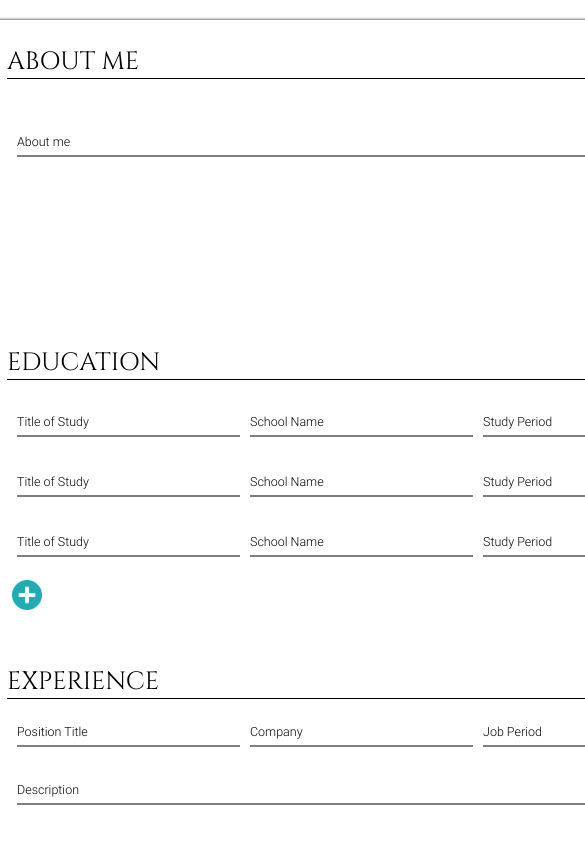
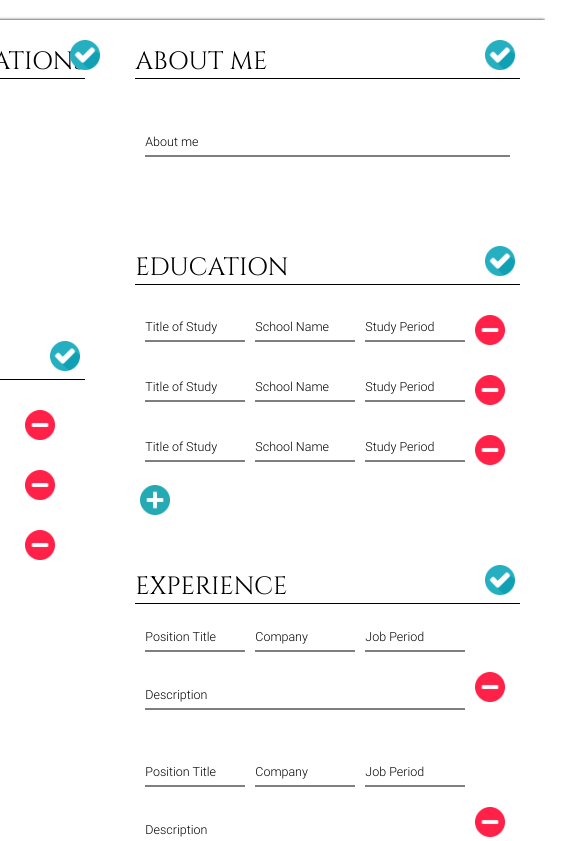
Before and after one commit to NestorNebula/cv-application, a React (Vite) app: page / in a window 390 px wide. Shown: the top 841 px of the page, 585 px wide, since content can reach past the window. Built offline with nearby package versions, Linux system fonts and the light colour scheme.

Commit message:
refactor: change sections order and responsiveness

```diff
--- a/src/App.css
+++ b/src/App.css
@@ -72,14 +72,21 @@ main {
   box-shadow: 0px 0px 3px black;
   justify-self: center;
   font-size: 1.75rem;
-  min-width: min(100vw, 800px);
+  min-width: min(95vw, 800px);
+}
+
+.aside,
+.mainsection {
+  display: grid;
+  gap: 5rem;
+  align-content: start;
 }
 
 section {
   align-content: start;
 }
 
-section.informations {
+/* section.informations {
   grid-area: 1 / 1 / 2 / 2;
 }
 
@@ -93,7 +100,7 @@ section.skills {
 
 section.experience {
   grid-area: 3 / 2 / 4 / 3;
-}
+} */
 
 .cvsubmitbtn {
   grid-column: 1 / 3;
--- a/src/App.jsx
+++ b/src/App.jsx
@@ -11,11 +11,15 @@ function App() {
   return (
     <div className="cv">
       <main>
-        <Section type="informations" cvsubmit={cvsubmit} />
-        <Section type="skills" cvsubmit={cvsubmit} />
-        <Section type="aboutme" cvsubmit={cvsubmit} />
-        <Section type="education" cvsubmit={cvsubmit} />
-        <Section type="experience" cvsubmit={cvsubmit} />
+        <div className="aside">
+          <Section type="informations" cvsubmit={cvsubmit} />
+          <Section type="skills" cvsubmit={cvsubmit} />
+        </div>
+        <div className="mainsection">
+          <Section type="aboutme" cvsubmit={cvsubmit} />
+          <Section type="education" cvsubmit={cvsubmit} />
+          <Section type="experience" cvsubmit={cvsubmit} />
+        </div>
         {cvsubmit ? null : (
           <button className="cvsubmitbtn" onClick={updateCvSubmit}>
             Submit CV
--- a/src/styles/Input.css
+++ b/src/styles/Input.css
@@ -21,6 +21,7 @@ input {
   border-bottom: 2px solid rgba(0, 0, 0, 0.5);
   outline: none;
   padding-bottom: 0.1rem;
+  max-width: max(10vw, 10rem);
 }
 
 input:focus {
```
